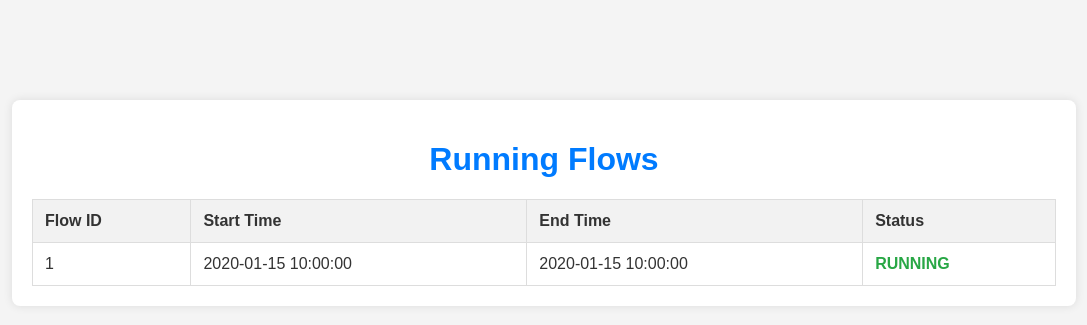
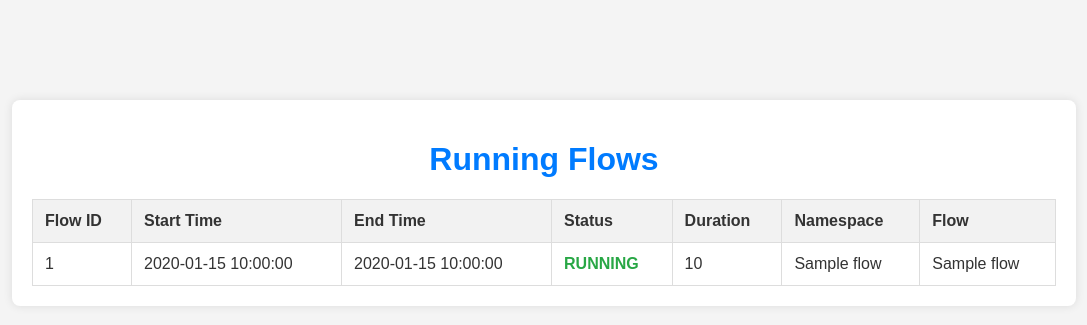
Before and after one commit to cvops-study/ModelFlow-Manager, a Flask app: template src/templates/running_flows.html in a window 1280 px wide. Shown: the part 197-522 px from the top of the page, without its empty margins (96-1183 px from the left). Run offline with Flask 3, Linux system fonts and the light colour scheme; the template is opened without the code that fills it: most values are stand-ins (such as "Sample title", 1, 10 or a date in 2020).

Commit message:
Update running_flows.html

```diff
--- a/src/templates/running_flows.html
+++ b/src/templates/running_flows.html
@@ -63,6 +63,9 @@
                     <th>Start Time</th>
                     <th>End Time</th>
                     <th>Status</th>
+                    <th>Duration</th>
+                    <th>Namespace</th>
+                    <th>Flow</th>
                 </tr>
             </thead>
             <tbody>
@@ -72,6 +75,9 @@
                     <td>{{ flow.start_time }}</td>
                     <td>{{ flow.end_time }}</td>
                     <td class="status {{ 'running' if flow.status == 'RUNNING' else '' }}">{{ flow.status }}</td>
+                    <td>{{ flow.duration }}</td>
+                    <td>{{ flow.namespace }}</td>
+                    <td>{{ flow.name }}</td>
                 </tr>
                 {% endfor %}
             </tbody>
```
